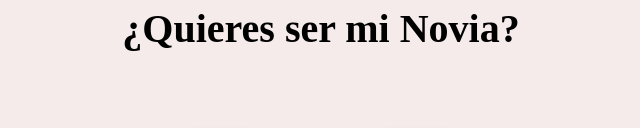
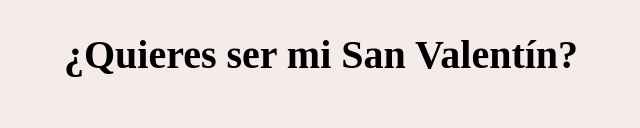
Before and after one commit to JVM659/Valentin, a plain HTML site: page valentin/index.html in a window 1280 px wide. Shown: the part 377-505 px from the top of the page, without its empty margins (319-959 px from the left). Drawn offline with Linux system fonts and the light colour scheme.

Commit message:
index.html

```diff
--- a/valentin/index.html
+++ b/valentin/index.html
@@ -34,7 +34,7 @@
             <img src="https://encoded.pe/sanvalentin/mocha4.gif" alt="Osito Triste" style="width: 60%; height: 60%;">
         </div>
 
-        <h1 id="question">¿Quieres ser mi Novia?</h1>
+        <h1 id="question">¿Quieres ser mi San Valentín?</h1>
         <div id="messageContainer" style="display: none;"></div>
 
         <button id="siBtn">Sí</button>
```
